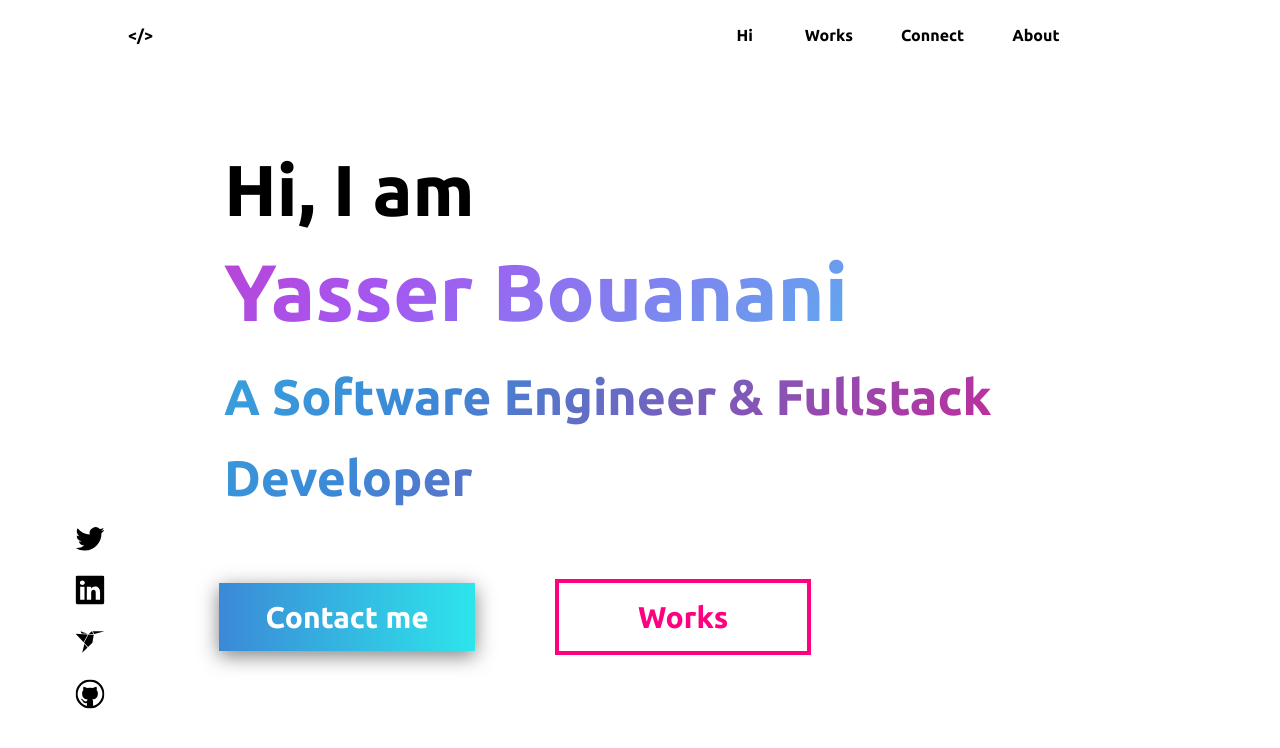
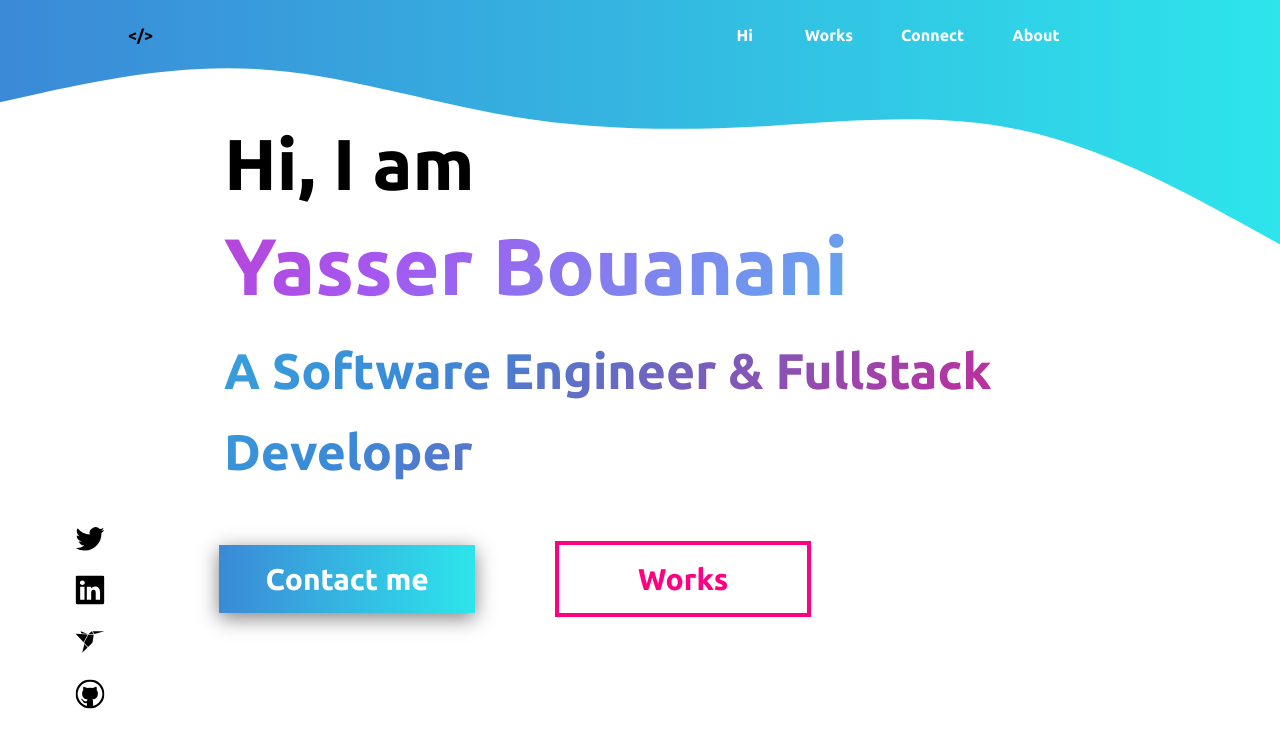
Before and after one commit to bouanani-yasser/my-portfolio, a Next.js app: page / in a window 1280 px wide. Shown: the top 748 px of the page. Built offline with nearby package versions, Linux system fonts and the light colour scheme.

Commit message:
made action buttons

```diff
--- a/components/Hi.tsx
+++ b/components/Hi.tsx
@@ -3,8 +3,32 @@ import Image from 'next/image';
 
 const Hi: FC = () => {
    return (
-      <div className="mx-[10%] my-[5%] h-fit max-w-[80%]">
-         <div className="flex-1 px-24 py-5">
+      <>
+         <svg
+            xmlns="http://www.w3.org/2000/svg"
+            viewBox="0 0 1440 320"
+            className="absolute -top-10 left-0 -z-10"
+         >
+            <defs>
+               <linearGradient id="grad" x1="0%" y1="0%" x2="100%" y2="0%">
+                  <stop
+                     offset="0%"
+                     style={{ stopColor: '#3b89d7', stopOpacity: 1 }}
+                  />
+                  <stop
+                     offset="100%"
+                     style={{ stopColor: '#2de5eb', stopOpacity: 1 }}
+                  />
+               </linearGradient>
+            </defs>
+            <path
+               fill="url(#grad)"
+               fill-opacity="1"
+               d="M0,160L48,149.3C96,139,192,117,288,122.7C384,128,480,160,576,176C672,192,768,192,864,186.7C960,181,1056,171,1152,192C1248,213,1344,267,1392,293.3L1440,320L1440,0L1392,0C1344,0,1248,0,1152,0C1056,0,960,0,864,0C768,0,672,0,576,0C480,0,384,0,288,0C192,0,96,0,48,0L0,0Z"
+            ></path>
+         </svg>
+         <div className="mx-[10%] my-[50px] h-fit max-w-[80%]">
+            <div className="flex-1 px-24 py-2">
                <div className="text-7xl text-left  leading-relaxed font-bold ...">
                   <h1 className="text-7xl ">Hi, I am</h1>
                   <div
@@ -30,6 +54,7 @@ const Hi: FC = () => {
                </button>
             </div>
          </div>
+      </>
    );
 };
 
--- a/components/UI/nav.tsx
+++ b/components/UI/nav.tsx
@@ -7,7 +7,7 @@ function Nav() {
       <header className="w-full">
          <nav className="flex justify-between items-center align-middle max-w-[80%] h-[70px] m-auto border-gray-600">
             <div className="w-1/3 p-auto my-auto  font-bold">{`</>`}</div>
-            <ul className="flex flex-row  space-x-10 justify-center items-center d w-1/2 font-bold">
+            <ul className="text-[#fff] flex flex-row  space-x-10 justify-center items-center d w-1/2 font-bold">
                <li className="p-1 m-1 cursor-pointer">Hi</li>
                <li className="p-1 m-1 cursor-pointer">Works</li>
                <li className="p-1 m-1 cursor-pointer">Connect</li>
--- a/styles/globals.scss
+++ b/styles/globals.scss
@@ -5,6 +5,7 @@
 @import url('https://fonts.googleapis.com/css2?family=Ubuntu:ital,wght@0,300;0,400;0,500;0,700;1,300;1,400;1,500;1,700&display=swap');
 * {
    font-family: 'Ubuntu', sans-serif;
+   z-index: 10;
 }
 
 .bg-1 {
```
Lines whose indentation alone changed are shown as unchanged.
